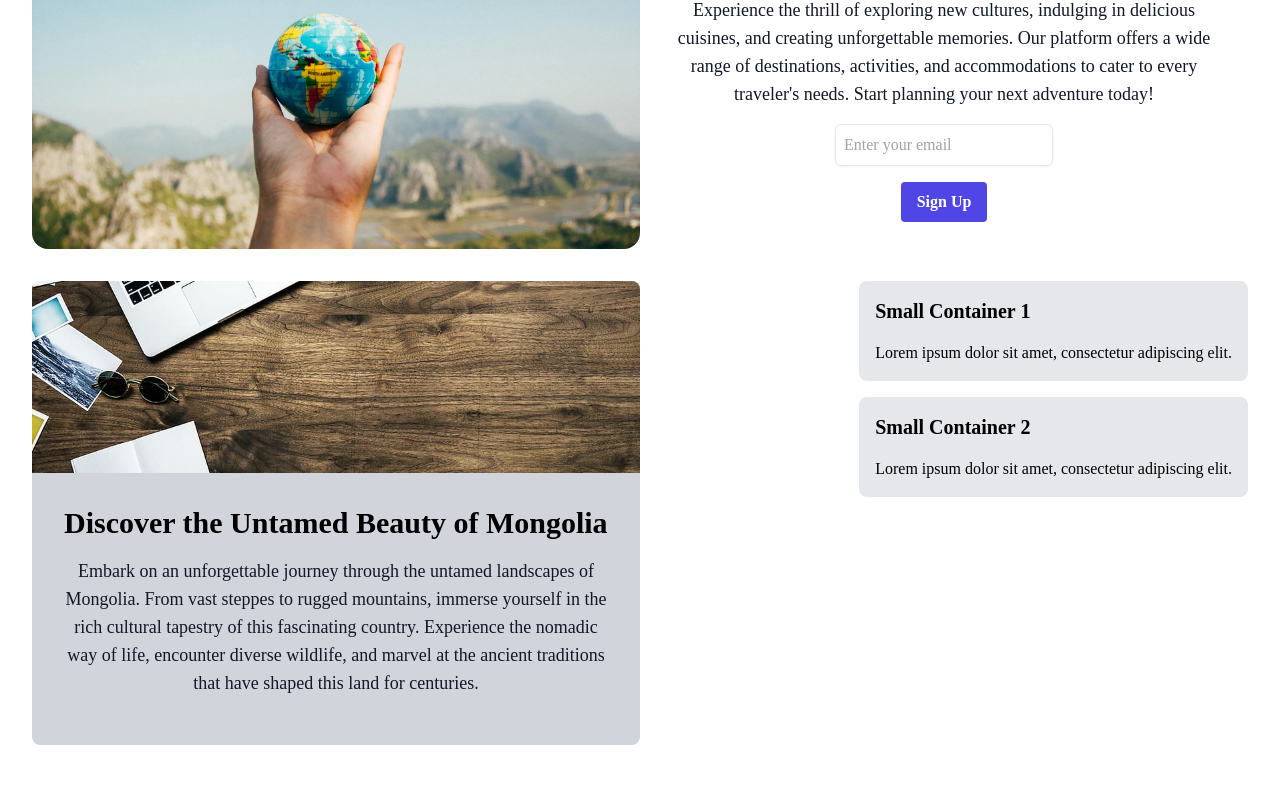
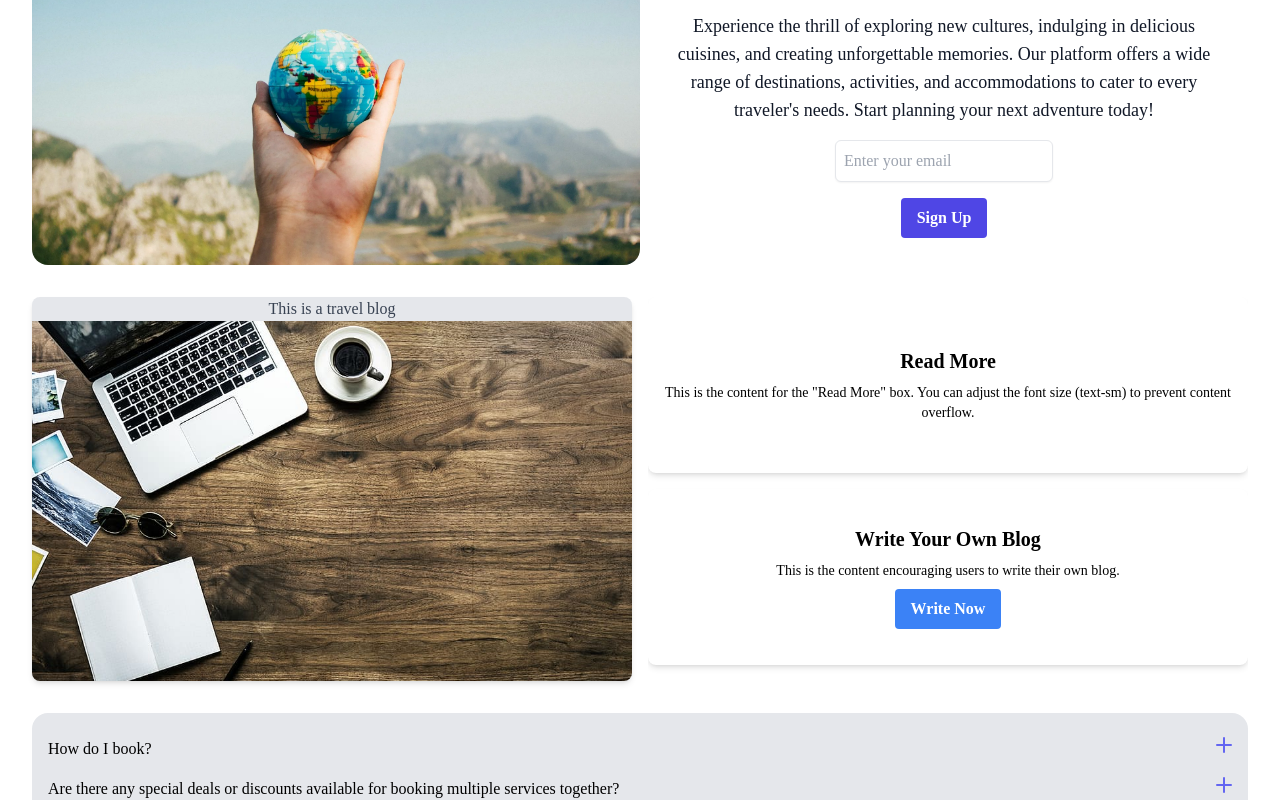
Before and after one commit to Andyy1117/ExploreMongolia, a React (Create React App) app in the folder frontend/: page / in a window 1280 px wide. Shown: the part 1997-2797 px from the top of the page. Built offline with nearby package versions, Linux system fonts and the light colour scheme.

Commit message:
Overall components done. styling left

```diff
--- /dev/null
+++ b/frontend/src/components/Accordian.jsx
@@ -0,0 +1,53 @@
+import React, { useState } from "react";
+
+const Accordion = ({ title, answer }) => {
+  const [accordionOpen, setAccordionOpen] = useState(false);
+
+  return (
+    <div className="py-2">
+      <button
+        onClick={() => setAccordionOpen(!accordionOpen)}
+        className="flex justify-between w-full"
+      >
+        <span>{title}</span>
+        {/* {accordionOpen ? <span>-</span> : <span>+</span>} */}
+        <svg
+          className="fill-indigo-500 shrink-0 ml-8"
+          width="16"
+          height="16"
+          xmlns="http://www.w3.org/2000/svg"
+        >
+          <rect
+            y="7"
+            width="16"
+            height="2"
+            rx="1"
+            className={`transform origin-center transition duration-200 ease-out ${
+              accordionOpen && "!rotate-180"
+            }`}
+          />
+          <rect
+            y="7"
+            width="16"
+            height="2"
+            rx="1"
+            className={`transform origin-center rotate-90 transition duration-200 ease-out ${
+              accordionOpen && "!rotate-180"
+            }`}
+          />
+        </svg>
+      </button>
+      <div
+        className={`grid overflow-hidden transition-all duration-300 ease-in-out text-slate-600 text-sm ${
+          accordionOpen
+            ? "grid-rows-[1fr] opacity-100"
+            : "grid-rows-[0fr] opacity-0"
+        }`}
+      >
+        <div className="overflow-hidden">{answer}</div>
+      </div>
+    </div>
+  );
+};
+
+export default Accordion;
--- a/frontend/src/pages/Landing.jsx
+++ b/frontend/src/pages/Landing.jsx
@@ -1,11 +1,15 @@
 import React from 'react';
+import Accordion from '../components/Accordian';
+import { motion } from 'framer-motion';
+
 import HeroImage from '../assets/Hero1.jpg';
 import HeroText from '../assets/Text1.svg';
 import Promo from '../assets/Promo1.webp';
 import Blog from '../assets/Blog1.jpg';
 import SampleVideo from '../assets/sample.mp4';
+
 import '../styles/custom.css';
-import { motion } from 'framer-motion';
+
 
 
 const fadeInAnimationVariants = {
@@ -38,8 +42,9 @@ const Landing = () => {
           hidden: {opacity: 0, x: -50},
           visible: {opacity: 1, x: 0,}
         }}>
-        <h1 className="text-transparent bg-clip-text text-5xl font-black text-center mb-8 bg-gradient-to-r from-black to-indigo-700">WHERE TO?</h1>
+        <h1 className="text-transparent bg-clip-text text-5xl mt-8 font-black text-center mb-4 bg-gradient-to-r from-black to-indigo-700">WHERE TO?</h1>
       </motion.div>
+
       {/* Search bar */}
       <div className='flex w-full items-center justify-center mb-4 mt-4'>
         <input
@@ -153,62 +158,64 @@ const Landing = () => {
       </motion.div>
 
       {/* Blog section */}
-      <div className="blog-section-container flex flex-row items-start justify-between mt-8">
-      {/* Left big container */}
-        <motion.div className="big-container relative flex-1/2 w-1/2 h-96 mr-4"
-          variants={fadeInAnimationVariants}
-          initial="initial"
-          whileInView="animate"
-          viewport={{
-            once: true,
-          }}
-        >
-          {/* Background image */}
-          <div className="big-container-image h-1/2 overflow-hidden rounded-t-lg">
-            <img src={Blog} alt="Background" className="w-full h-full object-cover" />
+      <div className="grid grid-cols-4 gap-4 mt-8 h-96">  {/* Set up a 12-column grid */}
+        {/* Large Image (spans 6 columns) */}
+        <button className="col-span-2 h-96 bg-gray-200 rounded-lg overflow-hidden shadow-md hover:bg-gray-100 transition duration-300">
+          <div className='flex flex-col items-center justify-between bg-transparent'>
+            <p className='text-gray-700 bg-transparent'>This is a travel blog</p>
           </div>
+          <img src={Blog} alt="Large" className="w-full h-full object-cover" />
+        </button>
 
-          {/* Content */}
-          <div className="big-container-content p-8 bg-gray-300 rounded-b-lg overflow-y-auto">
-            <h2 className="text-3xl font-bold mb-4 text-black">Discover the Untamed Beauty of Mongolia</h2>
-            <p className="text-lg text-gray-900 mb-4 text-center">Embark on an unforgettable journey through the untamed landscapes of Mongolia. From vast steppes to rugged mountains, immerse yourself in the rich cultural tapestry of this fascinating country. Experience the nomadic way of life, encounter diverse wildlife, and marvel at the ancient traditions that have shaped this land for centuries.</p>
-            {/* Add your form or any other content here */}
-          </div>
-        </motion.div>
+        {/* Card Container (spans 6 columns, fixed height) */}
+        <div className="col-span-2 flex flex-col gap-4 pb-4 h-96 overflow-hidden">  {/* Fixed height with overflow handling */}
 
-        {/* Right small containers */}
-        <motion.div className="flex-col justify-between">
-          <div className="small-container mb-4"
-            variants={fadeInAnimationVariants}
-            initial="initial"
-            whileInView="animate"
-            viewport={{
-              once: true,
-            }}
-          >
-            {/* Content for the first small container */}
-            <div className="p-4 bg-gray-200 rounded-lg">
-              <h2 className="text-xl font-bold mb-4">Small Container 1</h2>
-              <p>Lorem ipsum dolor sit amet, consectetur adipiscing elit.</p>
-            </div>
-          </div>
+          {/* Read More Box */}
+          <button className="bg-white rounded-lg shadow-md h-1/2 p-4 hover:bg-gray-100 transition duration-300">
+            <h2 className="text-xl font-bold mb-2">Read More</h2>
+            <p className="text-sm">This is the content for the "Read More" box. You can adjust the font size (text-sm) to prevent content overflow.</p>  {/* Consider adjusting font size */}
+          </button>
 
-          <div className="small-container"
-            variants={fadeInAnimationVariants}
-            initial="initial"
-            whileInView="animate"
-            viewport={{
-              once: true,
-            }}
-          >
-            {/* Content for the second small container */}
-            <div className="p-4 bg-gray-200 rounded-lg">
-              <h2 className="text-xl font-bold mb-4">Small Container 2</h2>
-              <p>Lorem ipsum dolor sit amet, consectetur adipiscing elit.</p>
-            </div>
-          </div>
-        </motion.div>
+          {/* CTA - Write Your Own Blog */}
+          <button className="bg-white rounded-lg shadow-md h-1/2 p-4 hover:bg-gray-100 transition duration-300">
+            <h2 className="text-xl font-bold mb-2">Write Your Own Blog</h2>
+            <p className="text-sm">This is the content encouraging users to write their own blog.</p>
+            <button className="bg-blue-500 hover:bg-blue-700 text-white font-bold py-2 px-4 rounded mt-2">Write Now</button>
+          </button>
+        </div>
       </div>
+
+      <motion.div className='p-4 mt-8 bg-gray-200 rounded-2xl'
+        variants={fadeInAnimationVariants}
+        initial="initial"
+        whileInView="animate"
+        viewport={{
+          once: true,
+        }}
+      >
+        <Accordion
+        title="How do I book?"
+        answer="To book accommodations, simply navigate to our website and enter your destination,
+        travel dates, and preferences. Browse through the available options, select the one that suits you best,
+        and proceed with the booking process by providing your details and payment information."
+        />
+        <Accordion
+        title="Are there any special deals or discounts available for booking multiple services together?"
+        answer="Yes, we offer special discounts and deals for booking multiple services such as flights, accommodations,
+         and activities together. Keep an eye out for our bundled packages and promotions to maximize your savings on your
+          travel expenses."
+        />
+        <Accordion
+        title="What is your cancellation policy for bookings made through your site?"
+        answer="Our cancellation policy varies depending on the type of service and provider. Generally, we offer flexible
+        cancellation options for most bookings, allowing you to cancel or modify your reservation within a specified
+        timeframe without incurring any penalties. Please refer to the terms and conditions of your booking or contact our
+        customer support for specific details." />
+      </motion.div>
+
+
+
+
     </div>
 
   );
```
